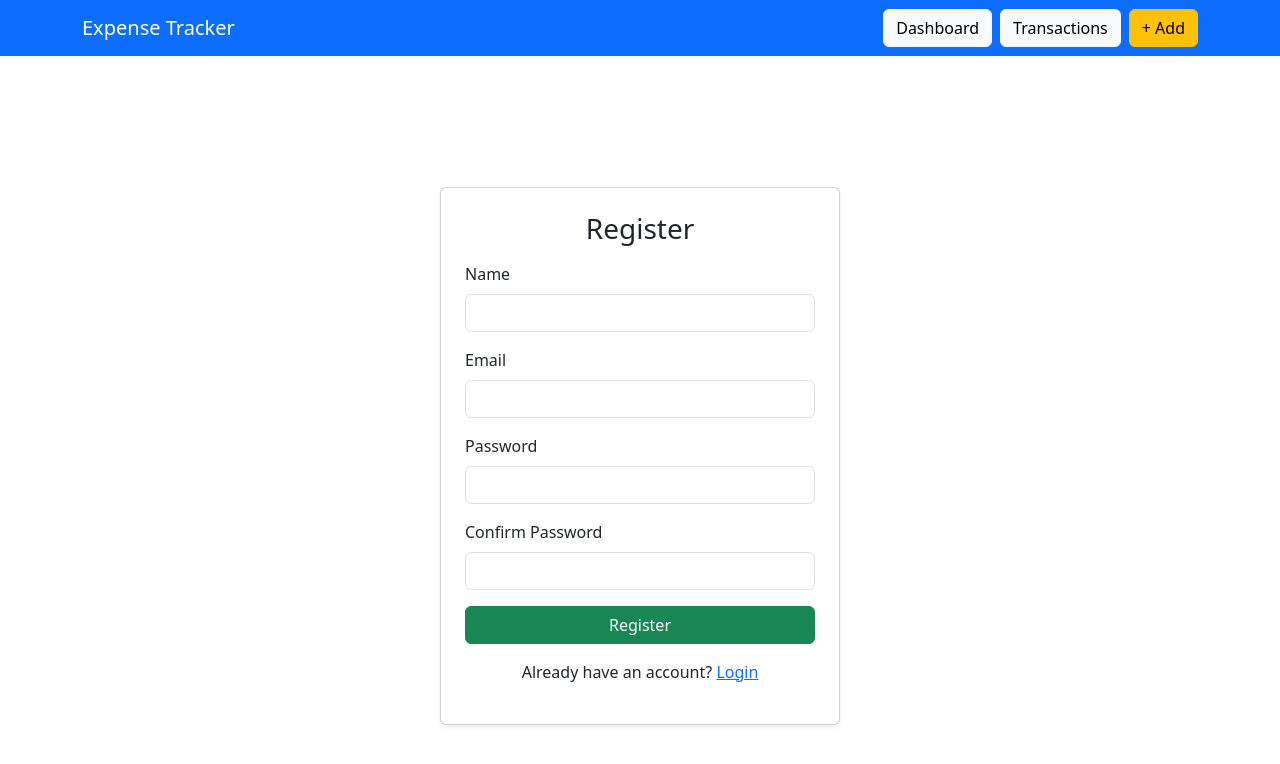
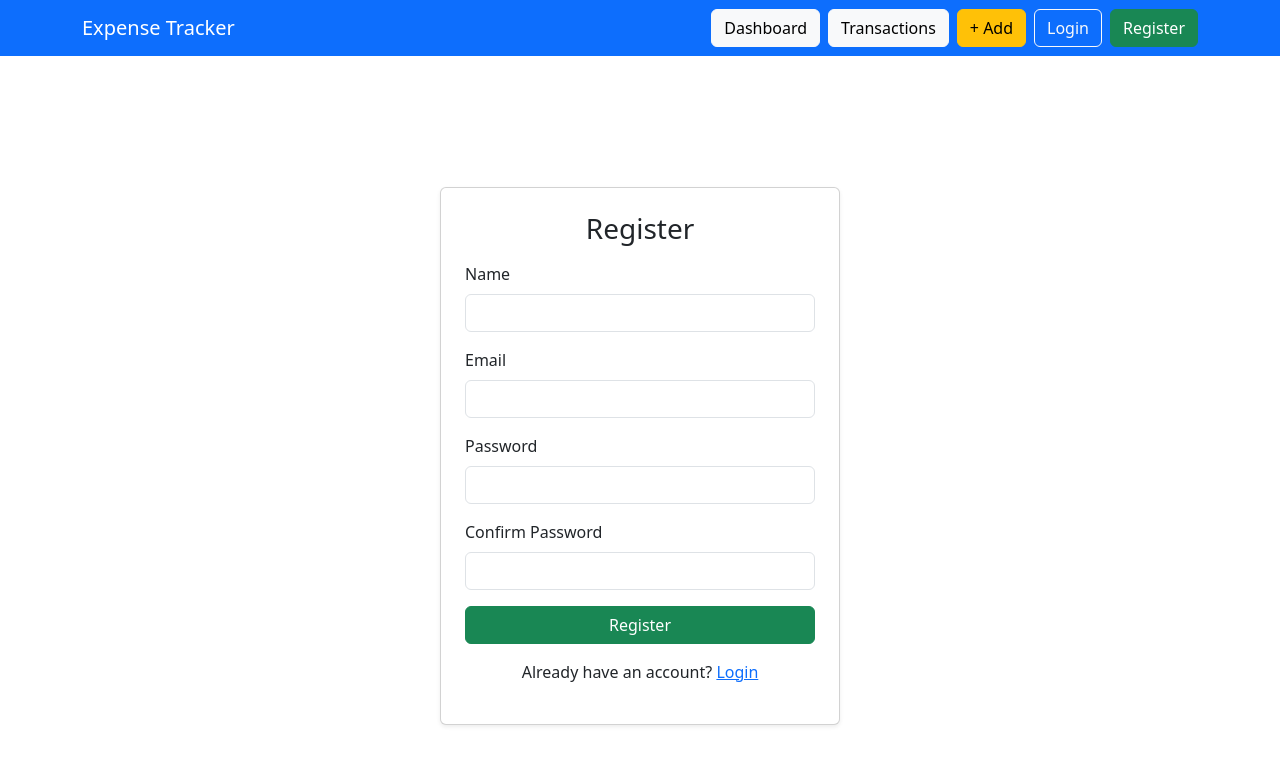
Before and after one commit to Prasiddhi26/Expense-Tracker, a React (Create React App) app in the folder frontend/: page /register in a window 1280 px wide. Shown: the top 764 px of the page. Built offline with nearby package versions, Linux system fonts and the light colour scheme.

Commit message:
Implement Navbar

```diff
--- a/frontend/src/components/Navbar.jsx
+++ b/frontend/src/components/Navbar.jsx
@@ -18,8 +18,16 @@ const Navbar = () => {
             Transactions
           </Link>
 
-          <Link to="/add" className="btn btn-warning">
+          <Link to="/add" className="btn btn-warning me-2">
             + Add
+          </Link>
+
+          <Link to="/login" className="btn btn-outline-light me-2">
+            Login
+          </Link>
+
+          <Link to="/register" className="btn btn-success">
+            Register
           </Link>
         </div>
       </div>
```
